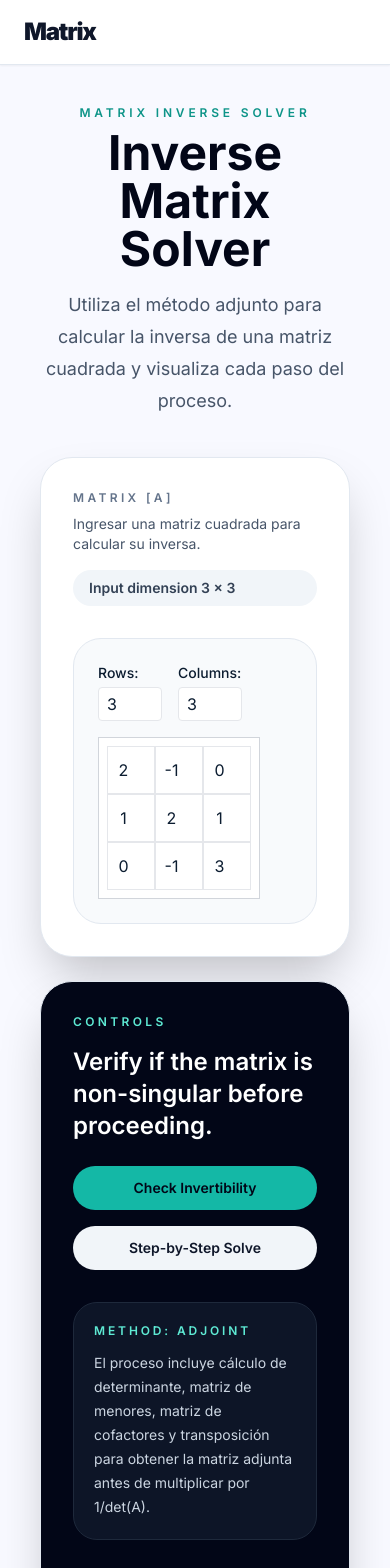
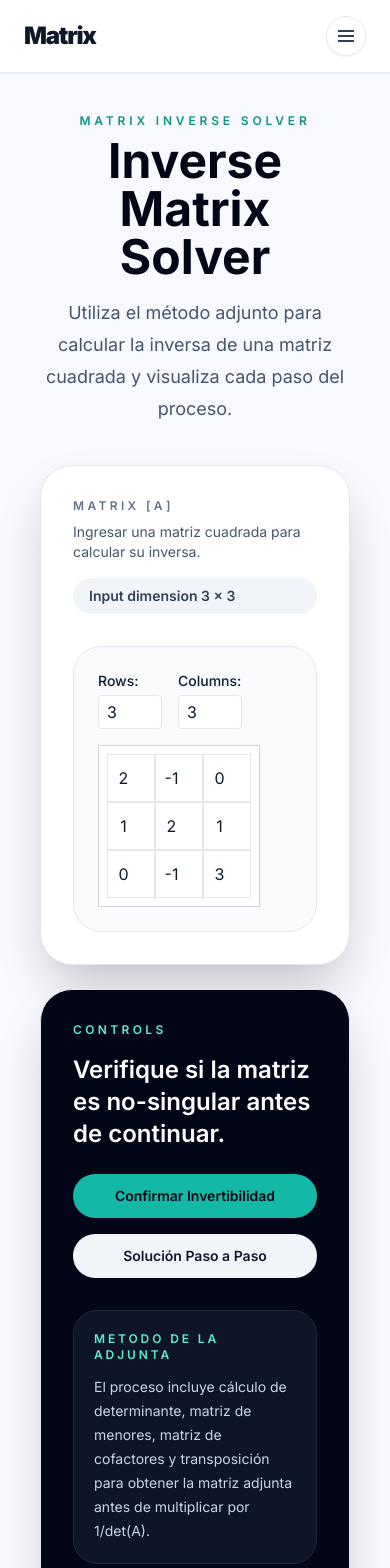
Before and after one commit to Hollmer/Matrix, a Next.js app: page /inverse in a window 390 px wide. Shown: the top 1568 px of the page. Built offline with nearby package versions, Linux system fonts and the light colour scheme.

Commit message:
Diseño movil 2

```diff
--- a/src/app/about/page.tsx
+++ b/src/app/about/page.tsx
@@ -4,7 +4,7 @@ export default function About() {
       <div className="mx-auto w-full max-w-6xl px-6">
         <div className="text-center mb-12">
           <p className="text-xs uppercase tracking-[0.32em] text-teal-600 font-semibold mb-3">Producto del curso: Álgebra Lineal</p>
-          <h1 className="text-5xl font-bold text-slate-950 mb-4">About Us</h1>
+          <h1 className="text-5xl font-bold text-slate-950 mb-4">Sobre Nosotros:</h1>
           <p className="mx-auto max-w-2xl text-slate-600 text-lg leading-8">
             Matrix es una suite educativa creada para facilitar el aprendizaje de álgebra lineal mediante visualizaciones limpias y procesos paso a paso. Esta plataforma combina cálculo interactivo con diseño claro para apoyar a los estudiantes en su proceso de aprendizaje.
           </p>
@@ -13,9 +13,9 @@ export default function About() {
         <div className="grid gap-6 lg:grid-cols-[1.6fr_1fr] mb-10">
           <div className="rounded-[2rem] border border-slate-200 bg-white p-10 shadow-2xl">
             <div className="inline-flex items-center justify-center rounded-3xl bg-teal-600/10 px-4 py-2 text-sm font-semibold text-teal-700 mb-6">
-              Our Mission
+              Objetivos
             </div>
-            <h2 className="text-3xl font-bold text-slate-950 mb-4">Un producto educativo diseñado para aprender álgebra lineal.</h2>
+            <h2 className="text-3xl font-bold text-slate-950 mb-4">Crear un producto educativo diseñado para aprender álgebra lineal.</h2>
             <p className="text-slate-600 leading-8">
               La plataforma Matrix está pensada para que los estudiantes experimenten con operaciones matriciales y comprendan métodos algebraicos complejos de forma interactiva. Cada cálculo es una oportunidad para aprender, no solo para resolver un ejercicio.
             </p>
@@ -23,11 +23,11 @@ export default function About() {
 
           <div className="rounded-[2rem] border border-slate-200 bg-white p-10 shadow-2xl">
             <div className="rounded-[1.75rem] overflow-hidden bg-slate-900">
-              <div className="h-72 bg-[url('https://images.unsplash.com/photo-1500530855697-b586d89ba3ee?auto=format&fit=crop&w=900&q=80')] bg-cover bg-center" />
+              <div className="h-72 bg-[url('https://wallpaper-house.com/data/out/5/wallpaper2you_75296.png')] bg-cover bg-center" />
               <div className="p-6 bg-slate-950 text-white">
-                <p className="text-xs uppercase tracking-[0.28em] text-teal-300 font-semibold mb-3">Interactive Suite</p>
+                <p className="text-xs uppercase tracking-[0.28em] text-teal-300 font-semibold mb-3">The Matrix</p>
                 <p className="text-sm text-slate-300 leading-6">
-                  Interfaz limpia, colores suaves y tarjetas bien definidas para que cada paso sea fácil de seguir.
+                  Diseñamos una interfaz limpia, colores suaves y tarjetas bien definidas para que cada paso sea fácil de seguir.
                 </p>
               </div>
             </div>
@@ -40,11 +40,11 @@ export default function About() {
               <p className="text-xs uppercase tracking-[0.32em] text-teal-600 font-semibold mb-3">Research & Development Team</p>
               <h2 className="text-3xl font-bold text-slate-950 mb-4">Hecho por</h2>
               <p className="text-slate-600 leading-8">
-                Nuestro equipo de desarrollo y diseño trabajó en cada detalle para ofrecer una experiencia de aprendizaje fluida y agradable.
+                Nuestro equipo desarrolló y trabajó en cada detalle para ofrecer una experiencia de aprendizaje fluida y agradable.
               </p>
             </div>
             <div className="grid gap-3 sm:grid-cols-2">
-              {['Hollmer Moncada', 'Jerenimo Muñoz', 'Cristian Villamarin', 'Mariana Rivera'].map((name) => (
+              {['Hollmer Moncada Florez', 'Jerenimo Muñoz Muñoz', 'Cristian Villamarin Londoño', 'Mariana Rivera Tabares'].map((name) => (
                 <div key={name} className="rounded-3xl border border-slate-200 bg-slate-50 px-5 py-4 text-sm font-semibold text-slate-900">
                   {name}
                 </div>
--- a/src/app/cramer/page.tsx
+++ b/src/app/cramer/page.tsx
@@ -89,7 +89,7 @@ export default function Cramer() {
                 onClick={calculate}
                 className="inline-flex items-center justify-center rounded-full bg-slate-950 px-8 py-4 text-base font-semibold text-white transition hover:bg-slate-800"
               >
-                Calculate Solutions
+                Calcular Soluciones
               </button>
             </div>
 
@@ -101,7 +101,7 @@ export default function Cramer() {
           </section>
 
           <aside className="rounded-[2rem] border border-slate-200 bg-white p-8 shadow-2xl">
-            <p className="text-xs uppercase tracking-[0.28em] text-teal-600 font-semibold mb-4">Mathematical breakdown</p>
+            <p className="text-xs uppercase tracking-[0.28em] text-teal-600 font-semibold mb-4">Procedimiento matemático</p>
             <div className="space-y-4">
               <div className="rounded-[1.5rem] border border-slate-200 bg-slate-50 p-5">
                 <p className="text-xs uppercase tracking-[0.24em] text-slate-500">Current step</p>
--- a/src/app/inverse/page.tsx
+++ b/src/app/inverse/page.tsx
@@ -85,7 +85,7 @@ export default function Inverse() {
           <aside className="rounded-[2rem] border border-slate-200 bg-slate-950 p-8 shadow-2xl text-white">
             <div className="mb-6">
               <p className="text-xs uppercase tracking-[0.28em] text-teal-300 font-semibold">Controls</p>
-              <h2 className="mt-4 text-2xl font-semibold">Verify if the matrix is non-singular before proceeding.</h2>
+              <h2 className="mt-4 text-2xl font-semibold">Verifique si la matriz es no-singular antes de continuar.</h2>
             </div>
 
             <div className="space-y-4">
@@ -94,19 +94,19 @@ export default function Inverse() {
                 onClick={checkInvertibility}
                 className="w-full rounded-full bg-teal-500 px-5 py-3 text-sm font-semibold text-slate-950 transition hover:bg-teal-400"
               >
-                Check Invertibility
+                Confirmar Invertibilidad
               </button>
               <button
                 type="button"
                 onClick={solve}
                 className="w-full rounded-full bg-slate-100 px-5 py-3 text-sm font-semibold text-slate-900 transition hover:bg-slate-200"
               >
-                Step-by-Step Solve
+                Solución Paso a Paso
               </button>
             </div>
 
             <div className="mt-8 rounded-[1.5rem] bg-slate-900/90 p-5 border border-slate-800">
-              <p className="text-xs uppercase tracking-[0.24em] text-teal-300 font-semibold mb-3">Method: Adjoint</p>
+              <p className="text-xs uppercase tracking-[0.24em] text-teal-300 font-semibold mb-3">Metodo de la Adjunta</p>
               <p className="text-sm text-slate-300 leading-6">
                 El proceso incluye cálculo de determinante, matriz de menores, matriz de cofactores y transposición para obtener la matriz adjunta antes de multiplicar por 1/det(A).
               </p>
--- a/src/app/page.tsx
+++ b/src/app/page.tsx
@@ -31,11 +31,6 @@ const tiles = [
     description: 'Información del proyecto y créditos.',
     href: '/about'
   },
-  {
-    title: 'Recursos de Aprendizaje',
-    description: 'Notaciones, ejemplos y ejercicios guiados.',
-    href: '/about'
-  }
 ];
 
 export default function Home() {
--- a/src/components/Navbar.tsx
+++ b/src/components/Navbar.tsx
@@ -2,6 +2,7 @@
 
 import Link from 'next/link';
 import { usePathname } from 'next/navigation';
+import { useState } from 'react';
 
 const links = [
   { href: '/', label: 'Inicio' },
@@ -15,13 +16,16 @@ const links = [
 
 const Navbar = () => {
   const pathname = usePathname();
+  const [menuOpen, setMenuOpen] = useState(false);
 
   return (
     <nav className="bg-white/95 backdrop-blur-md sticky top-0 z-50 border-b border-slate-200 shadow-sm">
-      <div className="mx-auto flex max-w-screen-2xl items-center justify-between px-6 py-4">
+      <div className="mx-auto relative flex max-w-screen-2xl items-center justify-between px-6 py-4">
         <Link href="/" className="text-2xl font-black tracking-tighter text-slate-900">
           Matrix
         </Link>
+
+        <div className="flex items-center gap-3">
           <div className="hidden md:flex items-center gap-8 font-sans text-sm font-medium">
             {links.map((link) => {
               const isActive = pathname === link.href;
@@ -36,6 +40,46 @@ const Navbar = () => {
               );
             })}
           </div>
+
+          <button
+            type="button"
+            onClick={() => setMenuOpen((prev) => !prev)}
+            aria-expanded={menuOpen}
+            aria-label={`${menuOpen ? 'Cerrar' : 'Abrir'} menú de navegación`}
+            className="inline-flex h-10 w-10 items-center justify-center rounded-full border border-slate-200 bg-white text-slate-700 shadow-sm transition hover:bg-slate-50 focus:outline-none focus:ring-2 focus:ring-teal-500 md:hidden"
+          >
+            <span className="sr-only">Menú</span>
+            {menuOpen ? (
+              <svg viewBox="0 0 24 24" fill="none" stroke="currentColor" strokeWidth="2" className="h-6 w-6">
+                <path d="M6 18L18 6M6 6l12 12" />
+              </svg>
+            ) : (
+              <svg viewBox="0 0 24 24" fill="none" stroke="currentColor" strokeWidth="2" className="h-6 w-6">
+                <path d="M4 7h16M4 12h16M4 17h16" />
+              </svg>
+            )}
+          </button>
+        </div>
+
+        {menuOpen && (
+          <div className="absolute right-6 top-full z-40 mt-3 w-64 rounded-3xl border border-slate-200 bg-white/95 p-4 shadow-2xl backdrop-blur-lg md:hidden">
+            <div className="flex flex-col gap-2">
+              {links.map((link) => {
+                const isActive = pathname === link.href;
+                return (
+                  <Link
+                    key={link.href}
+                    href={link.href}
+                    onClick={() => setMenuOpen(false)}
+                    className={`rounded-2xl px-4 py-3 text-sm font-medium transition ${isActive ? 'bg-teal-50 text-teal-700' : 'text-slate-700 hover:bg-slate-100'}`}
+                  >
+                    {link.label}
+                  </Link>
+                );
+              })}
+            </div>
+          </div>
+        )}
       </div>
     </nav>
   );
--- a/src/lib/matrix.ts
+++ b/src/lib/matrix.ts
@@ -324,12 +324,6 @@ export function cramerRule(a: Matrix, b: Matrix): OperationResult {
 
   const result: Matrix = solutions.map((value) => [value]);
 
-  steps.push({
-    matrix: result,
-    operation: 'Soluciones finales x = det(A_1)/det(A), y = det(A_2)/det(A), z = det(A_3)/det(A)',
-    type: 'scale'
-  });
-
   return {
     result,
     steps
```
Lines whose indentation alone changed are shown as unchanged.
